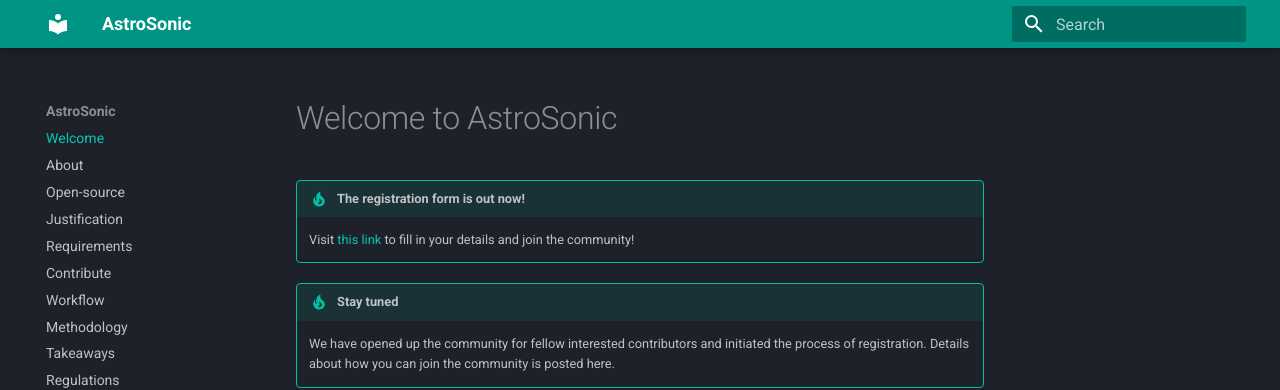
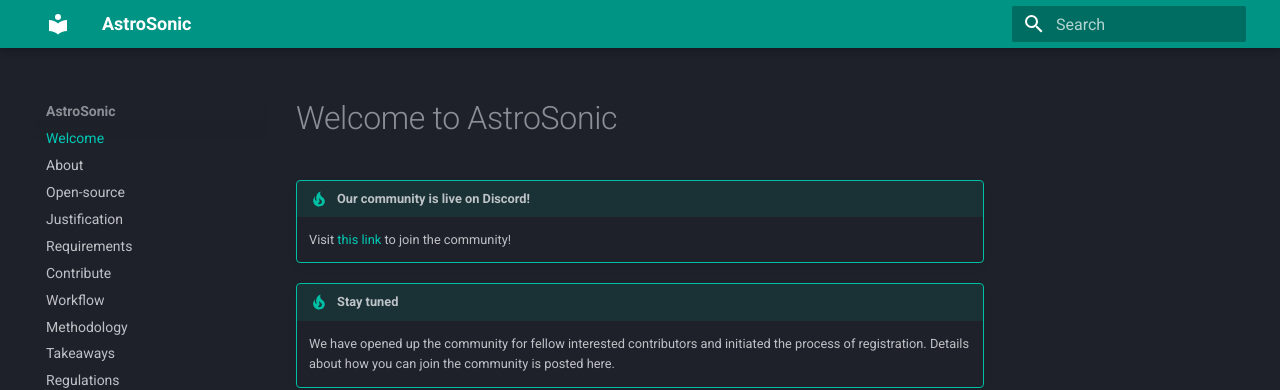
Before and after one commit to astrosonic/community-website, an MkDocs documentation site: the page built from docs/index.md, in a window 1280 px wide and 900 px high. Shown: the top 390 px of the window. Built offline with MkDocs 1.6.1 and Material for MkDocs 9.7.7, drawn with Linux system fonts in a browser that asks for light colours.

Commit message:
Removed old Google form and added Discord

```diff
--- a/docs/index.md
+++ b/docs/index.md
@@ -1,7 +1,7 @@
 # Welcome to AstroSonic
 
-!!! tip "The registration form is out now!"
-    Visit [this link](https://forms.gle/i3FM5LyUVwC1jPwQ7) to fill in your details and join the community!
+!!! tip "Our community is live on Discord!"
+    Visit [this link](https://bit.ly/astrosonic-discord) to join the community!
 
 !!! tip "Stay tuned"
     We have opened up the community for fellow interested contributors and initiated the process of registration. Details about how you can join the community is posted here.
```
